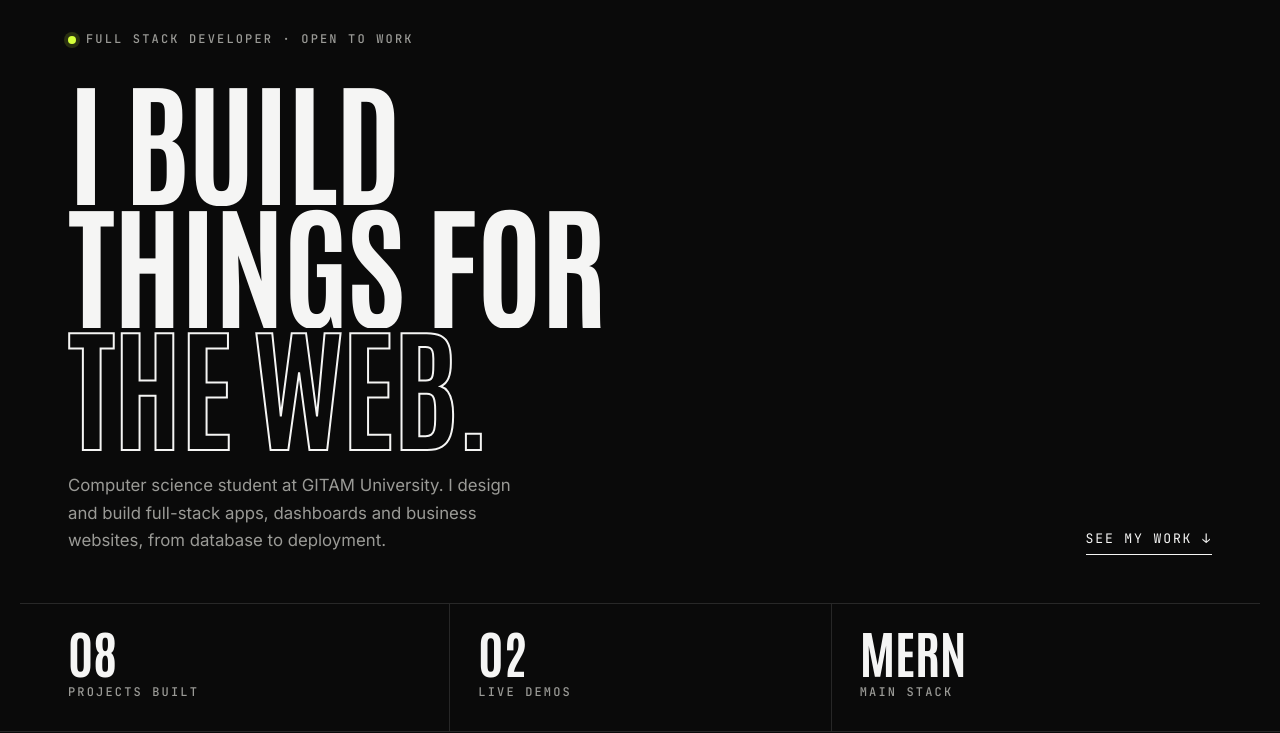
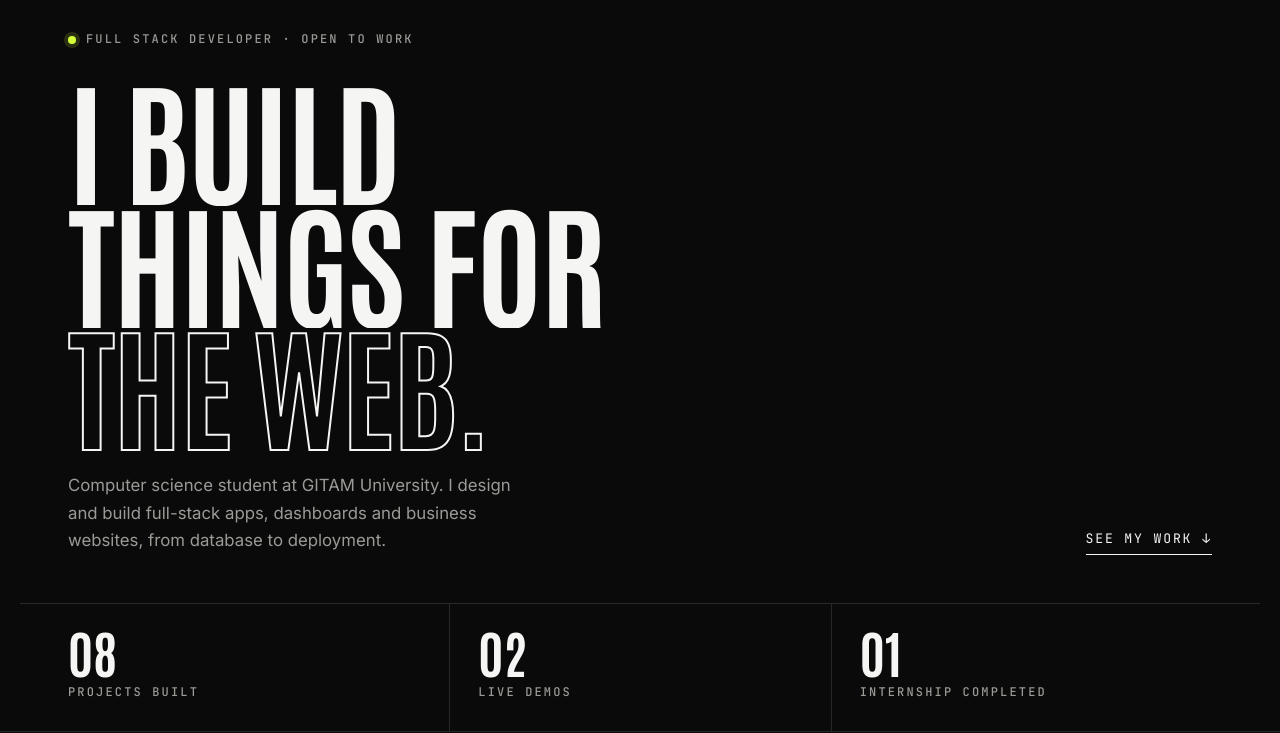
Before and after one commit to akki07-hub/FUTURE_FS_01, a plain HTML site: page index.html in a window 1280 px wide. Shown: the part 69-802 px from the top of the page. Drawn offline with Linux system fonts and the light colour scheme.

Commit message:
Hero stats: replace MERN main stack with internship completed
Co-Authored-By: Claude Opus 5.5 <noreply@anthropic.com>

```diff
--- a/index.html
+++ b/index.html
@@ -100,8 +100,8 @@
             <span class="label">Live demos</span>
           </li>
           <li class="stat" data-reveal>
-            <span class="stat__num" translate="no">MERN</span>
-            <span class="label">Main stack</span>
+            <span class="stat__num">01</span>
+            <span class="label">Internship completed</span>
           </li>
         </ul>
       </section>
```
